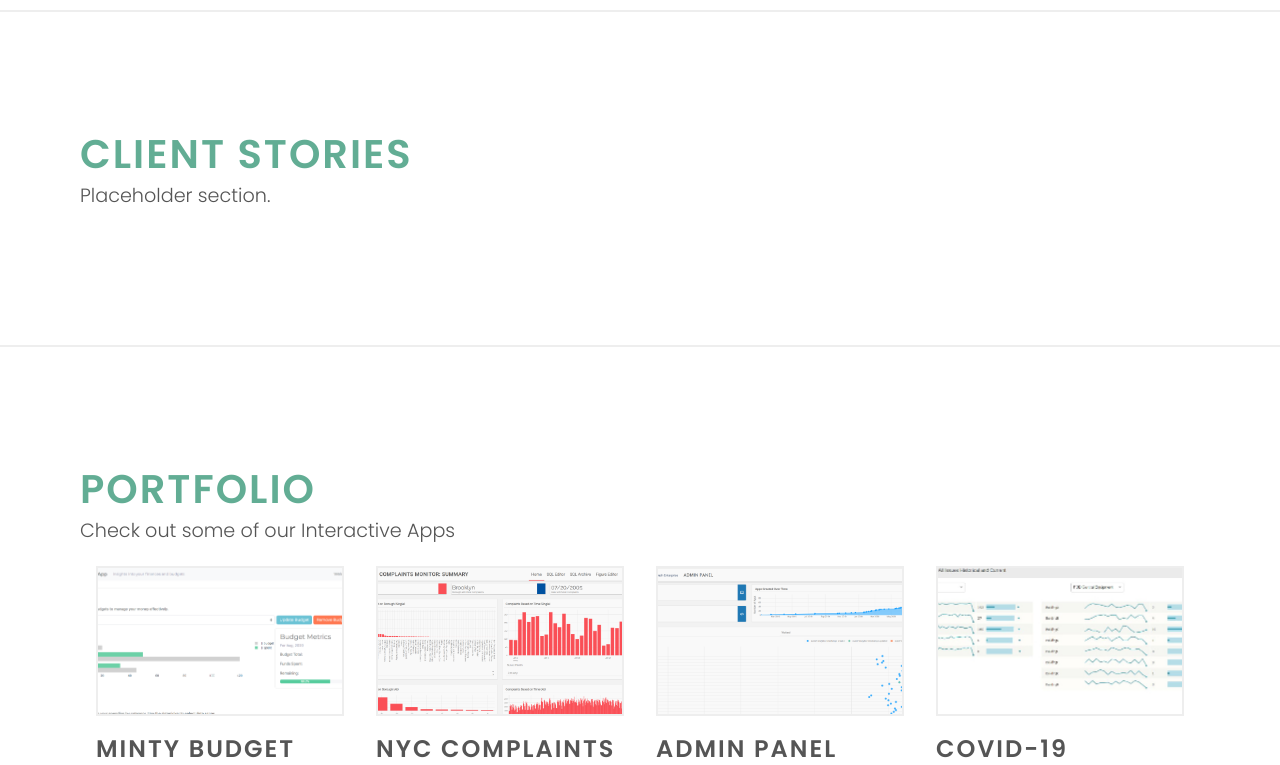
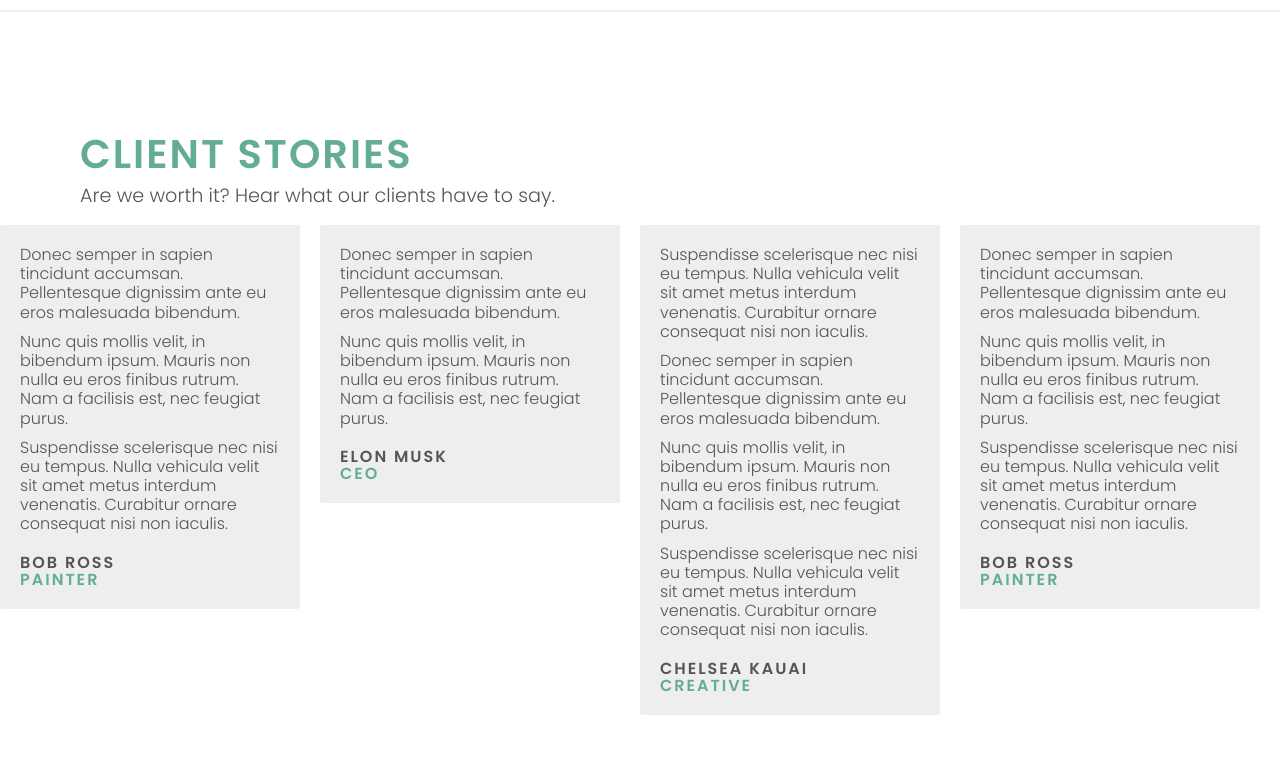
Before and after one commit to ohaanika/nextjs-website, a Next.js app: page / in a window 1280 px wide. Shown: the part 2860-3625 px from the top of the page. Built offline with nearby package versions, Linux system fonts and the light colour scheme; a web font is replaced by a local one.

Commit message:
feat(sections, components): add client stories

```diff
--- /dev/null
+++ b/components/carousel/carousel.js
@@ -0,0 +1,61 @@
+import styles from './carousel.module.css'
+
+const Carousel = ({carouselCardList}) => {
+  let isDown = false
+  let startX
+  let scrollLeft
+
+  const handleMouseDown = (e) => {
+    isDown = true
+    e.target.classList.add('active')
+    startX = e.pageX - e.target.offsetLeft
+    scrollLeft = e.target.scrollLeft
+  }
+
+  const handleMouseLeave = (e) => {
+    isDown = false
+    e.target.classList.remove('active')
+  }
+
+  const handleMouseUp = (e) => {
+    isDown = false
+    e.target.classList.remove('active')
+  }
+
+  const handleMouseMove = (e) => {
+    if (!isDown) {return}
+    e.preventDefault()
+    const x = e.pageX - e.target.offsetLeft
+    const SCROLL_SPEED = 5
+    const walk = (x - startX) * SCROLL_SPEED
+    e.target.scrollLeft = scrollLeft - walk
+  }
+
+  const backgroundColorOptions = ["#f6bd60", "#f7ede2", "#f5cac3", "#84a59d", "#f28482"]
+
+  function displayCarouselCard(CarouselCard, i) {
+    return (
+      // <li className={styles.item} style={{backgroundColor: backgroundColorOptions[i]}} key={i}>
+      //   {CarouselCard}
+      // </li>
+      <div className={styles.item} key={i}>
+        {CarouselCard}
+      </div>
+    )
+  }
+
+  return (
+    <div>
+      <div className={styles.gallery}
+      onMouseUp={handleMouseUp}
+      onMouseLeave={handleMouseLeave}
+      onMouseDown={handleMouseDown}
+      onMouseMove={handleMouseMove}
+      >
+        {carouselCardList.map((CarouselCard, i) => displayCarouselCard(CarouselCard, i))}
+      </div>
+    </div>
+  )
+}
+
+export default Carousel
--- /dev/null
+++ b/components/carousel/carousel.module.css
@@ -0,0 +1,24 @@
+.gallery {
+	display: grid;
+	grid-template-columns: repeat(9, 300px);
+	grid-template-rows: 1fr;
+	grid-column-gap: 20px;
+	grid-row-gap: 0;
+	overflow-y: hidden;
+	overflow-x: scroll;
+	height: auto;
+	scroll-snap-type: both mandatory;
+	scroll-padding: 1rem;
+}
+
+.active {
+	scroll-snap-type: unset;
+}
+
+.item {
+	background-color: #eee;
+	scroll-snap-align: center;
+	display: inline-block;
+	border-radius: 3px;
+	height: fit-content;
+}
--- a/components/section.js
+++ b/components/section.js
@@ -1,6 +1,6 @@
-const Section = ({id="", backgroundColor="transparent", children}) => (
+const Section = ({id="", backgroundColor="transparent", stretch=false, children}) => (
   <section id={id} style={{backgroundColor: backgroundColor}}>
-    <div className="container">
+    <div className={(stretch === true) ? "" : "container"}>
       {children}
     </div>
   </section>
--- a/components/sectionContentBlock.js
+++ b/components/sectionContentBlock.js
@@ -1,4 +1,4 @@
-const SectionContentBlock = ({heading=undefined, subheading=undefined, children}) => {
+const SectionContentBlock = ({heading=undefined, subheading=undefined, stretch=false, children}) => {
   if (!(typeof heading === 'undefined')) {
     heading = <div className="row pb-2">
       <h3 style={{color: "var(--color-primary)"}}>{heading}</h3>
@@ -10,7 +10,7 @@ const SectionContentBlock = ({heading=undefined, subheading=undefined, children}
     </div>
   }
   return (
-    <div>
+    <div className={(stretch === true) ? "" : "container"}>
       {heading}
       {subheading}
       {children}
--- a/sections/clientStories.js
+++ b/sections/clientStories.js
@@ -1,13 +1,149 @@
 import Section from '../components/section'
 import SectionContentBlock from '../components/sectionContentBlock'
+import Carousel from '../components/carousel/carousel'
+
+const clientStoryInfo = [
+  {
+    name: "Bob Ross",
+    role: "Painter",
+    story: [
+      "Donec semper in sapien tincidunt accumsan. Pellentesque dignissim ante eu eros malesuada bibendum.",
+      "Nunc quis mollis velit, in bibendum ipsum. Mauris non nulla eu eros finibus rutrum. Nam a facilisis est, nec feugiat purus.",
+      "Suspendisse scelerisque nec nisi eu tempus. Nulla vehicula velit sit amet metus interdum venenatis. Curabitur ornare consequat nisi non iaculis.",
+    ],
+    company: "Jane Street",
+    logoImg: "/images/clients/logo-janestreet.png",
+  },
+  {
+    name: "Elon Musk",
+    role: "CEO",
+    story: [
+      "Donec semper in sapien tincidunt accumsan. Pellentesque dignissim ante eu eros malesuada bibendum.",
+      "Nunc quis mollis velit, in bibendum ipsum. Mauris non nulla eu eros finibus rutrum. Nam a facilisis est, nec feugiat purus.",
+    ],
+    company: "HydroQuebec",
+    logoImg: "/images/clients/logo-hq.svg",
+  },
+  {
+    name: "Chelsea Kauai",
+    role: "Creative",
+    story: [
+      "Suspendisse scelerisque nec nisi eu tempus. Nulla vehicula velit sit amet metus interdum venenatis. Curabitur ornare consequat nisi non iaculis.",
+      "Donec semper in sapien tincidunt accumsan. Pellentesque dignissim ante eu eros malesuada bibendum.",
+      "Nunc quis mollis velit, in bibendum ipsum. Mauris non nulla eu eros finibus rutrum. Nam a facilisis est, nec feugiat purus.",
+      "Suspendisse scelerisque nec nisi eu tempus. Nulla vehicula velit sit amet metus interdum venenatis. Curabitur ornare consequat nisi non iaculis.",
+    ],
+    company: "Carbon Tracker",
+    logoImg: "/images/clients/logo-ct.svg",
+  },
+  {
+    name: "Bob Ross",
+    role: "Painter",
+    story: [
+      "Donec semper in sapien tincidunt accumsan. Pellentesque dignissim ante eu eros malesuada bibendum.",
+      "Nunc quis mollis velit, in bibendum ipsum. Mauris non nulla eu eros finibus rutrum. Nam a facilisis est, nec feugiat purus.",
+      "Suspendisse scelerisque nec nisi eu tempus. Nulla vehicula velit sit amet metus interdum venenatis. Curabitur ornare consequat nisi non iaculis.",
+    ],
+    company: "Jane Street",
+    logoImg: "/images/clients/logo-janestreet.png",
+  },
+  {
+    name: "Elon Musk",
+    role: "CEO",
+    story: [
+      "Donec semper in sapien tincidunt accumsan. Pellentesque dignissim ante eu eros malesuada bibendum.",
+      "Nunc quis mollis velit, in bibendum ipsum. Mauris non nulla eu eros finibus rutrum. Nam a facilisis est, nec feugiat purus.",
+    ],
+    company: "HydroQuebec",
+    logoImg: "/images/clients/logo-hq.svg",
+  },
+  {
+    name: "Chelsea Kauai",
+    role: "Creative",
+    story: [
+      "Suspendisse scelerisque nec nisi eu tempus. Nulla vehicula velit sit amet metus interdum venenatis. Curabitur ornare consequat nisi non iaculis.",
+      "Donec semper in sapien tincidunt accumsan. Pellentesque dignissim ante eu eros malesuada bibendum.",
+      "Nunc quis mollis velit, in bibendum ipsum. Mauris non nulla eu eros finibus rutrum. Nam a facilisis est, nec feugiat purus.",
+      "Suspendisse scelerisque nec nisi eu tempus. Nulla vehicula velit sit amet metus interdum venenatis. Curabitur ornare consequat nisi non iaculis.",
+    ],
+    company: "Carbon Tracker",
+    logoImg: "/images/clients/logo-ct.svg",
+  },
+  {
+    name: "Bob Ross",
+    role: "Painter",
+    story: [
+      "Donec semper in sapien tincidunt accumsan. Pellentesque dignissim ante eu eros malesuada bibendum.",
+      "Nunc quis mollis velit, in bibendum ipsum. Mauris non nulla eu eros finibus rutrum. Nam a facilisis est, nec feugiat purus.",
+      "Suspendisse scelerisque nec nisi eu tempus. Nulla vehicula velit sit amet metus interdum venenatis. Curabitur ornare consequat nisi non iaculis.",
+    ],
+    company: "Jane Street",
+    logoImg: "/images/clients/logo-janestreet.png",
+  },
+  {
+    name: "Elon Musk",
+    role: "CEO",
+    story: [
+      "Donec semper in sapien tincidunt accumsan. Pellentesque dignissim ante eu eros malesuada bibendum.",
+      "Nunc quis mollis velit, in bibendum ipsum. Mauris non nulla eu eros finibus rutrum. Nam a facilisis est, nec feugiat purus.",
+    ],
+    company: "HydroQuebec",
+    logoImg: "/images/clients/logo-hq.svg",
+  },
+  {
+    name: "Chelsea Kauai",
+    role: "Creative",
+    story: [
+      "Suspendisse scelerisque nec nisi eu tempus. Nulla vehicula velit sit amet metus interdum venenatis. Curabitur ornare consequat nisi non iaculis.",
+      "Donec semper in sapien tincidunt accumsan. Pellentesque dignissim ante eu eros malesuada bibendum.",
+      "Nunc quis mollis velit, in bibendum ipsum. Mauris non nulla eu eros finibus rutrum. Nam a facilisis est, nec feugiat purus.",
+      "Suspendisse scelerisque nec nisi eu tempus. Nulla vehicula velit sit amet metus interdum venenatis. Curabitur ornare consequat nisi non iaculis.",
+    ],
+    company: "Carbon Tracker",
+    logoImg: "/images/clients/logo-ct.svg",
+  },
+]
+
+function createClientStoryCard(ClientStoryCard, i) {
+  let story = null
+  if (Array.isArray(ClientStoryCard.story)) {
+    story = ClientStoryCard.story.map((storyPara, i) => (<p key={i} style={styles.cardContentStoryPara}>{storyPara}</p>))
+  }
+
+  return (
+    <div style={styles.cardContent} key={i}>
+      <div>{story}</div>
+      <h6 style={styles.cardContentName}>{ClientStoryCard.name}</h6>
+      <h6 style={styles.cardContentRole}>{ClientStoryCard.role}</h6>
+    </div>
+  )
+}
 
 const ClientStories = () => (
-  <Section id="stories">
+  <Section id="stories" stretch={true}>
     <SectionContentBlock
       heading="Client Stories"
-      subheading="Placeholder section."
+      subheading="Are we worth it? Hear what our clients have to say."
+    />
+    <Carousel
+      carouselCardList={clientStoryInfo.map((ClientStoryCard, i) => createClientStoryCard(ClientStoryCard, i))}
     />
   </Section>
 )
 
 export default ClientStories
+
+const styles = {
+  cardContent: {
+    margin: "20px",
+  },
+  cardContentName: {
+    marginTop: "20px",
+  },
+  cardContentRole: {
+    color: "var(--color-primary)",
+  },
+  cardContentStoryPara: {
+    marginBottom: "10px",
+  },
+}
```
